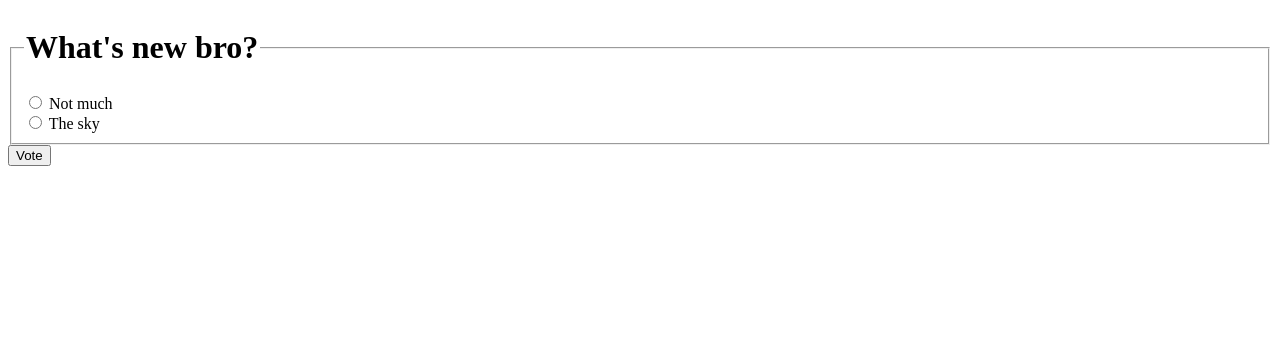
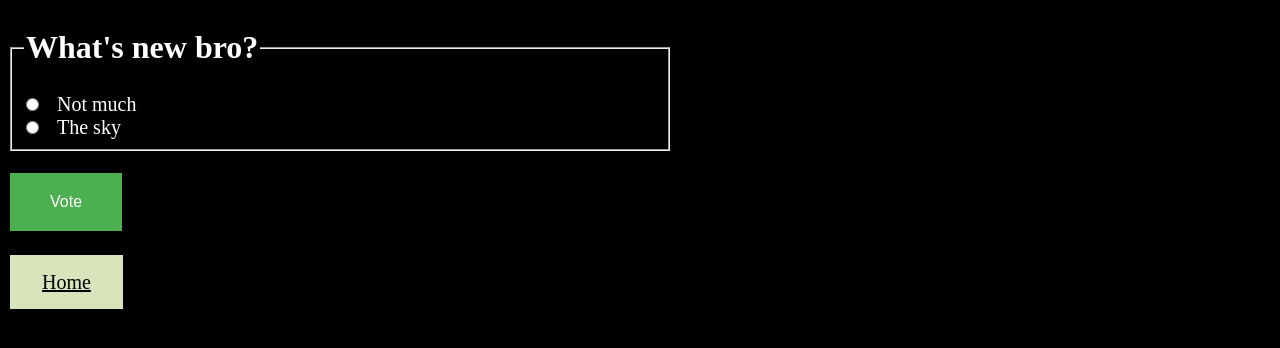
Before and after one commit to lukchm94/urlsite, a Django app: page /polls/1/ in a window 1280 px wide. Shown: the top 348 px of the page. Run offline with Django 3.2, Linux system fonts and the light colour scheme; data comes from the database, SQL or seed files in the repository; both versions use the stored data as it was after the commit.

Commit message:
changes to formatting the index and details pages

```diff
--- /dev/null
+++ b/polls/static/polls/votes.css
@@ -0,0 +1,69 @@
+body {
+    background: black;
+}
+
+fieldset {
+    width: 50%;
+}
+
+label {
+    color: white;
+    padding: 10px;
+    font-size: 20px;
+    margin: 4px 2px;
+}
+
+label:hover {
+    color: #d0f0c0;
+    padding: 10px;
+    font-size: 32px;
+    margin: 4px 2px;
+}
+
+legend h1 {
+    color: white;
+}
+
+input {
+  background-color: #4CAF50;
+  border: none;
+  color: white;
+  padding: 20px 40px;
+  text-decoration: none;
+  font-size: 16px;
+  margin: 4px 2px;
+  cursor: pointer;
+}
+
+input:hover {
+  background-color: #006400;
+  border: none;
+  color: white;
+  padding: 24px 48px;
+  text-decoration: none;
+  font-size: 20px;
+  font-style: bold;
+  margin: 4px 2px;
+  cursor: pointer;
+}
+
+p {
+    color: white;
+}
+
+a {
+    margin: 4px 2px;
+    color: black;
+    font-size: 20px;
+    background-color: #d8e4bc;
+    padding: 16px 32px;
+}
+
+a:hover {
+    margin: 4px 2px;
+    color: white;
+    background-color: #679267;
+    font-weight: bold;
+    font-size: 30px;
+    padding: 16px 32px;
+}
--- a/polls/templates/polls/detail.html
+++ b/polls/templates/polls/detail.html
@@ -1,6 +1,8 @@
 <!DOCTYPE html>
 <html lang="en">
 <head>
+    {% load static %}
+    <link rel="stylesheet" type="text/css" href="{% static 'polls/votes.css' %}">
     <meta charset="UTF-8">
     <title>Voting page!</title>
 </head>
@@ -14,8 +16,9 @@
             <input type="radio" name="choice" id="choice{{ forloop.counter }}" value="{{ choice.id }}">
             <label for="choice{{ forloop.counter }}">{{ choice.choice_text }}</label><br>
         {% endfor %}
-    </fieldset>
+    </fieldset><br>
     <input type="submit" value="Vote">
     </form>
+    <br><br><a href="{% url 'polls:index' %}">Home</a>
 </body>
 </html>
```
Also changed, not shown: polls/static/polls/style.css (+16 -4 lines), polls/templates/polls/index.html (+7 -0 lines), db.sqlite3, polls/static/polls/images/votes.gif (added).
